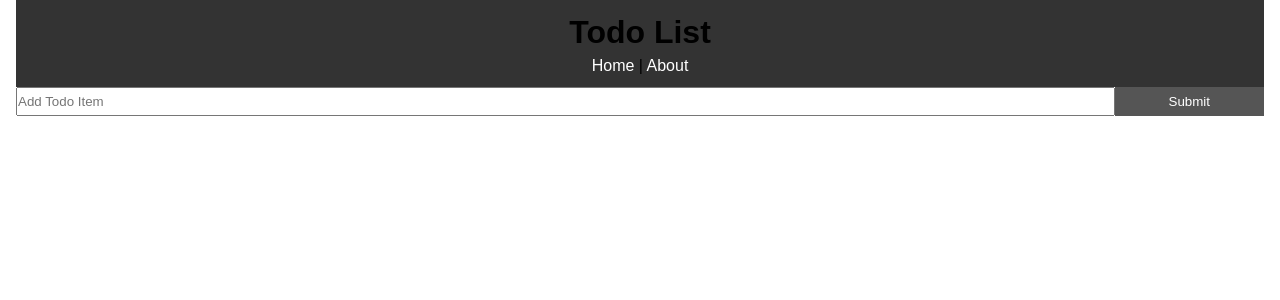
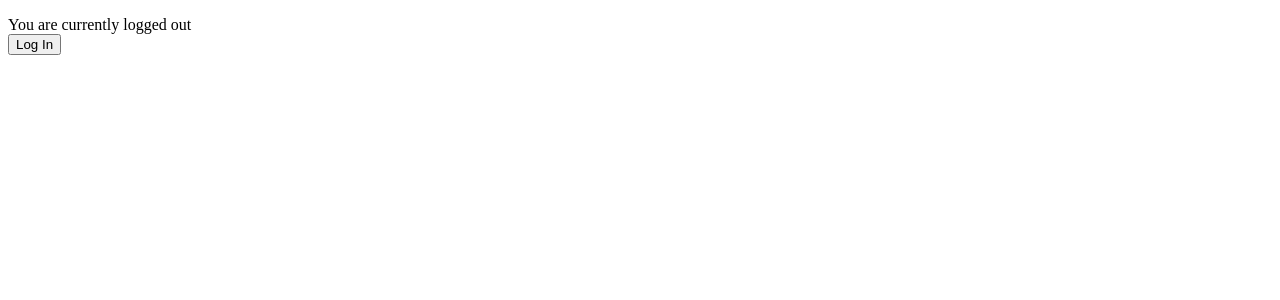
Before and after one commit to stansL/rtut, a React (Create React App) app: page / in a window 1280 px wide. Shown: the top 300 px of the page. Built offline with nearby package versions, Linux system fonts and the light colour scheme; no server answers.

Commit message:
add conditional rendering to the tut files

```diff
--- a/src/App.js
+++ b/src/App.js
@@ -21,7 +21,6 @@ class App extends Component {
           todo.completed = !todo.completed;
         }
         return todo;
-
       })
     });
   }
@@ -73,7 +72,7 @@ class App extends Component {
   async componentDidMount() {
     try {
       const response = await axios.get('https://jsonplaceholder.typicode.com/todos?_limit=10');
-      console.log(response.data);
+      // console.log(response.data);
       this.setState({ todos: response.data })
     } catch (error) {
       console.log(error);
--- /dev/null
+++ b/src/components/Test.js
@@ -0,0 +1,37 @@
+
+import React, { Component } from 'react';
+
+class Test extends Component {
+    constructor(props) {
+        super(props);
+        this.state = {
+            loggedIn: false
+        }
+        // this.processLogin = this.processLogin.bind(this);
+    }
+
+    processLogin = () => {
+        this.setState(prevState => ({ loggedIn: !prevState.loggedIn }));
+    }
+
+    // processLogin() {
+    //     this.setState({
+    //         loggedIn: !this.state.loggedIn
+    //     });
+    // }
+
+    render() {
+        let buttonText = this.state.loggedIn ? "Log Out" : "Log In";
+        return (
+            <div>
+                <p>
+                    {this.state.loggedIn ? "You are currently Logged In: " : "You are currently logged out"} <br />
+                    <button onClick={this.processLogin}>{buttonText}</button>
+                </p>
+            </div>
+        );
+    }
+
+}
+
+export default Test;
--- a/src/components/TodoItem.js
+++ b/src/components/TodoItem.js
@@ -35,7 +35,6 @@ const btnStyle = {
     borderRadius: '50%',
     cursor: 'pointer',
     float: 'right'
-
 }
 
 TodoItem.propTypes = {
--- a/src/index.js
+++ b/src/index.js
@@ -1,9 +1,10 @@
 import React from 'react';
 import ReactDOM from 'react-dom';
-import App from './App';
+// import App from './App';
+import Test from './components/Test';
 // import * as serviceWorker from './serviceWorker';
 
-ReactDOM.render(<App />, document.getElementById('root'));
+ReactDOM.render(<Test />, document.getElementById('root'));
 
 // If you want your app to work offline and load faster, you can change
 // unregister() to register() below. Note this comes with some pitfalls.
```
